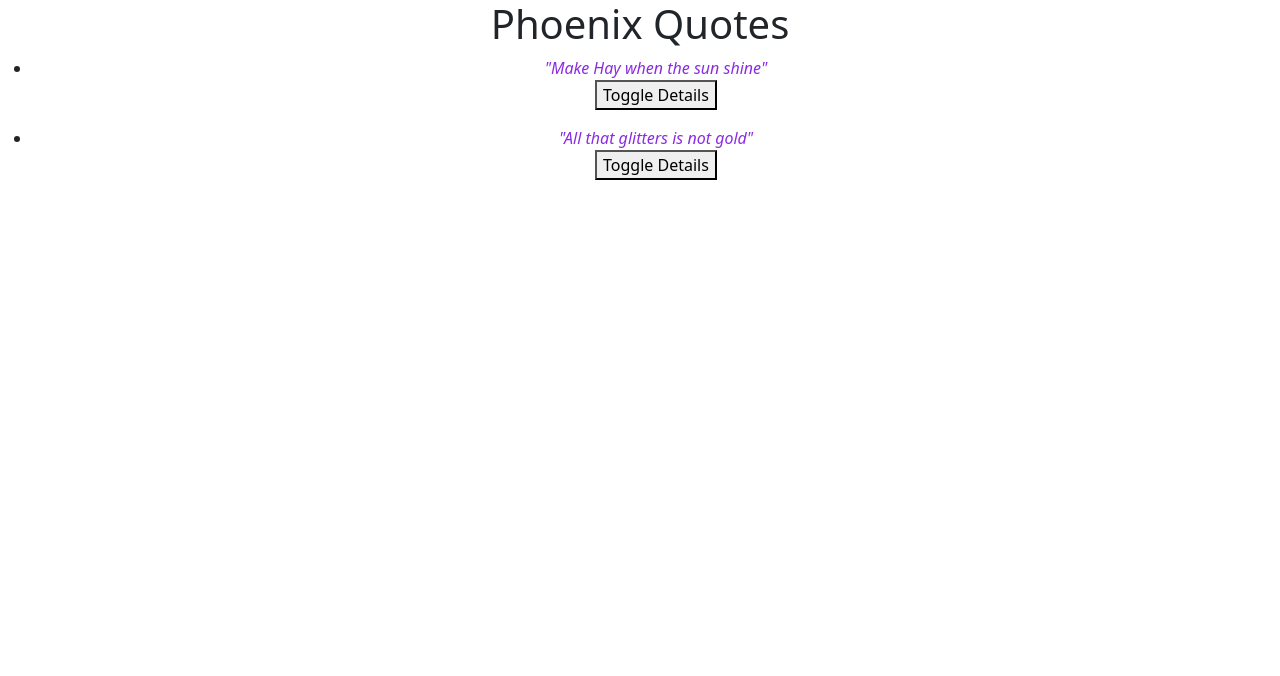
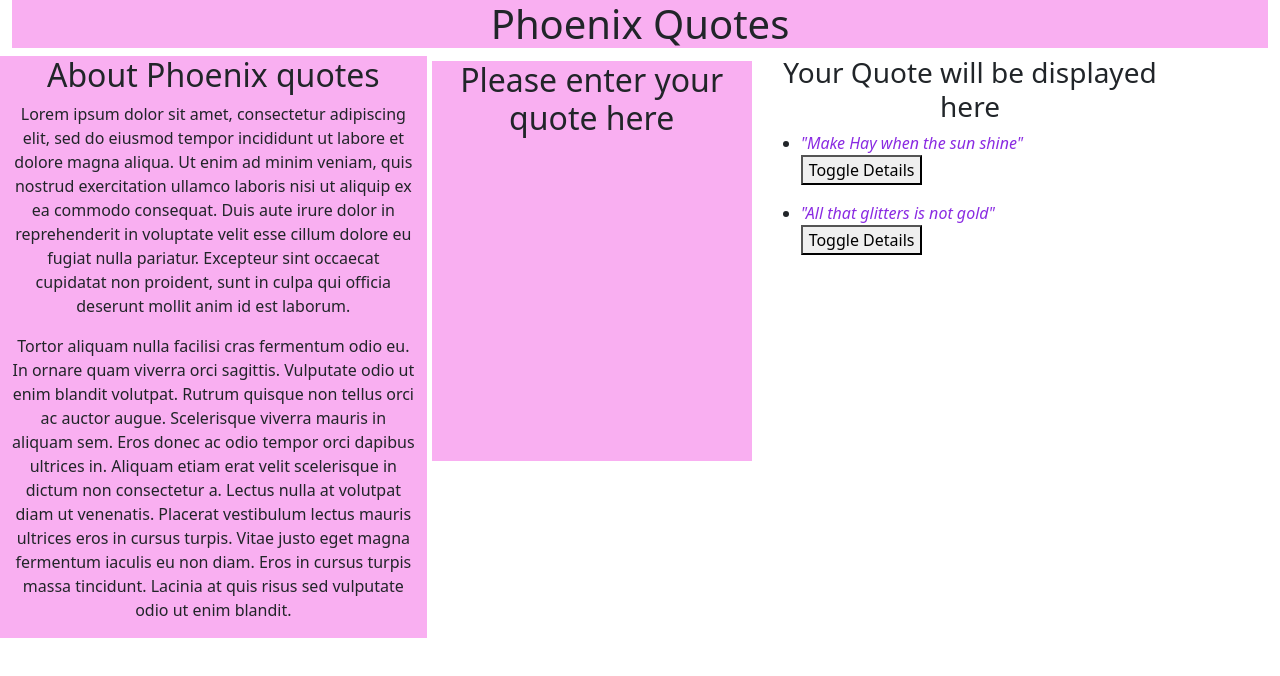
Before and after one commit to Kevson102/Phoenix-Quotes, an Angular app: page / in a window 1280 px wide. Shown: the top 676 px of the page. Built offline with nearby package versions, Linux system fonts and the light colour scheme.

Commit message:
STYLES UP THE QUOTE COMPONENT HTML PAGE TO LOOK LIKE THE DESIGN

```diff
--- a/src/app/quote/quote.component.css
+++ b/src/app/quote/quote.component.css
@@ -1,3 +1,10 @@
+.section{
+  background-color: #F9AFF1;
+}
+.mid {
+  margin: 5px;
+  height: 400px;
+}
 .quote {
   color: blueviolet;
 }
--- a/src/app/quote/quote.component.html
+++ b/src/app/quote/quote.component.html
@@ -1,23 +1,17 @@
-<div class="text-center">
+<!-- <div class="text-center">
   <h1>Phoenix Quotes</h1>
-  <ul *ngFor = 'let quote of quotes; let i = index'>
-    <li>
-      <em class="quote">"{{quote.quoteStatement}}"</em> <br>
-      <button (click)='toggleDetails(i)'>Toggle Details</button>
-      <app-quote-detail *ngIf='quote.showDetails' [quote] = 'quote'></app-quote-detail>
-    </li>
-  </ul>
-</div>
 
-<!-- <div class="container-fluid">
-  <h1 class="text-center section">Phonix Quotes</h1>
+</div> -->
+
+<div class="container-fluid">
+  <h1 class="text-center section">Phoenix Quotes</h1>
   <div class="row">
     <div class="col-md-4 section section1">
       <h2 class="text-center">About Phoenix quotes</h2>
       <p class="text-center">
         Lorem ipsum dolor sit amet, consectetur adipiscing elit, sed do eiusmod tempor incididunt ut labore et dolore magna aliqua. Ut enim ad minim veniam, quis nostrud exercitation ullamco laboris nisi ut aliquip ex ea commodo consequat. Duis aute irure dolor in reprehenderit in voluptate velit esse cillum dolore eu fugiat nulla pariatur. Excepteur sint occaecat cupidatat non proident, sunt in culpa qui officia deserunt mollit anim id est laborum.
       </p>
-      <p>
+      <p class="text-center">
         Tortor aliquam nulla facilisi cras fermentum odio eu. In ornare quam viverra orci sagittis. Vulputate odio ut enim blandit volutpat. Rutrum quisque non tellus orci ac auctor augue. Scelerisque viverra mauris in aliquam sem. Eros donec ac odio tempor orci dapibus ultrices in. Aliquam etiam erat velit scelerisque in dictum non consectetur a. Lectus nulla at volutpat diam ut venenatis. Placerat vestibulum lectus mauris ultrices eros in cursus turpis. Vitae justo eget magna fermentum iaculis eu non diam. Eros in cursus turpis massa tincidunt. Lacinia at quis risus sed vulputate odio ut enim blandit.
       </p>
     </div>
@@ -27,7 +21,13 @@
     </div>
     <div class="col-md-4">
       <h3 class="text-center">Your Quote will be displayed here</h3>
-
+      <ul *ngFor = 'let quote of quotes; let i = index'>
+        <li>
+          <em class="quote">"{{quote.quoteStatement}}"</em> <br>
+          <button (click)='toggleDetails(i)'>Toggle Details</button>
+          <app-quote-detail *ngIf='quote.showDetails' [quote] = 'quote'></app-quote-detail>
+        </li>
+      </ul>
     </div>
   </div>
-  </div> -->
+  </div>
```
